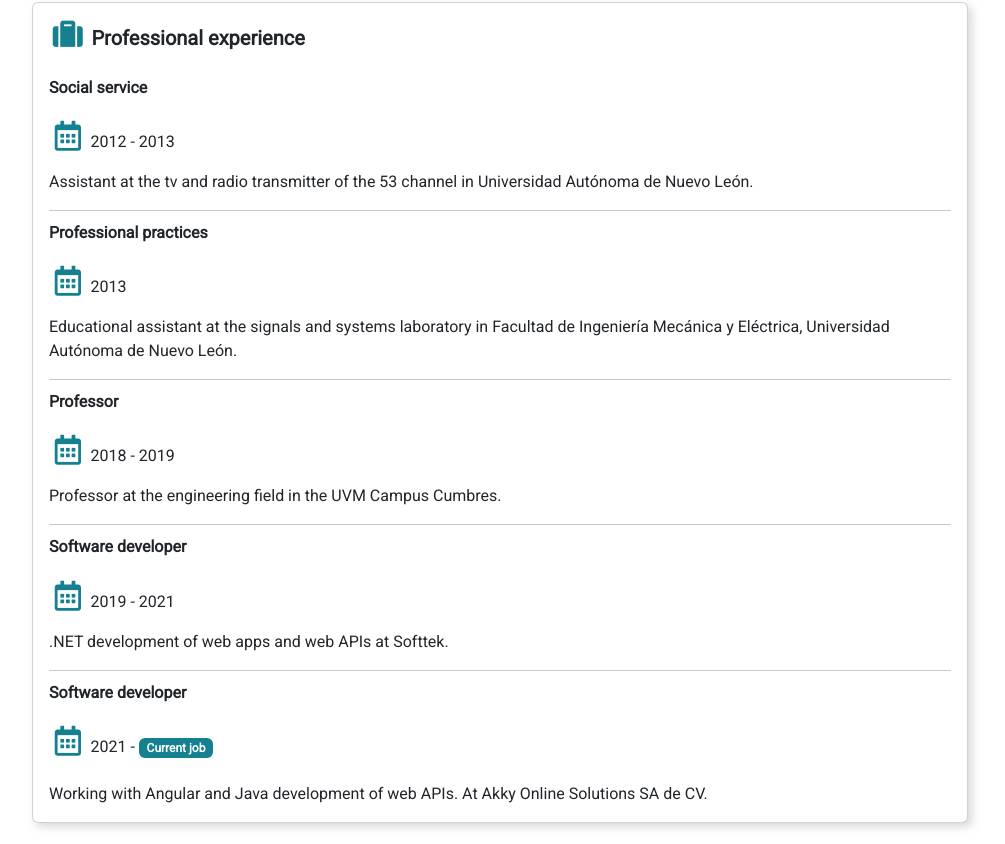
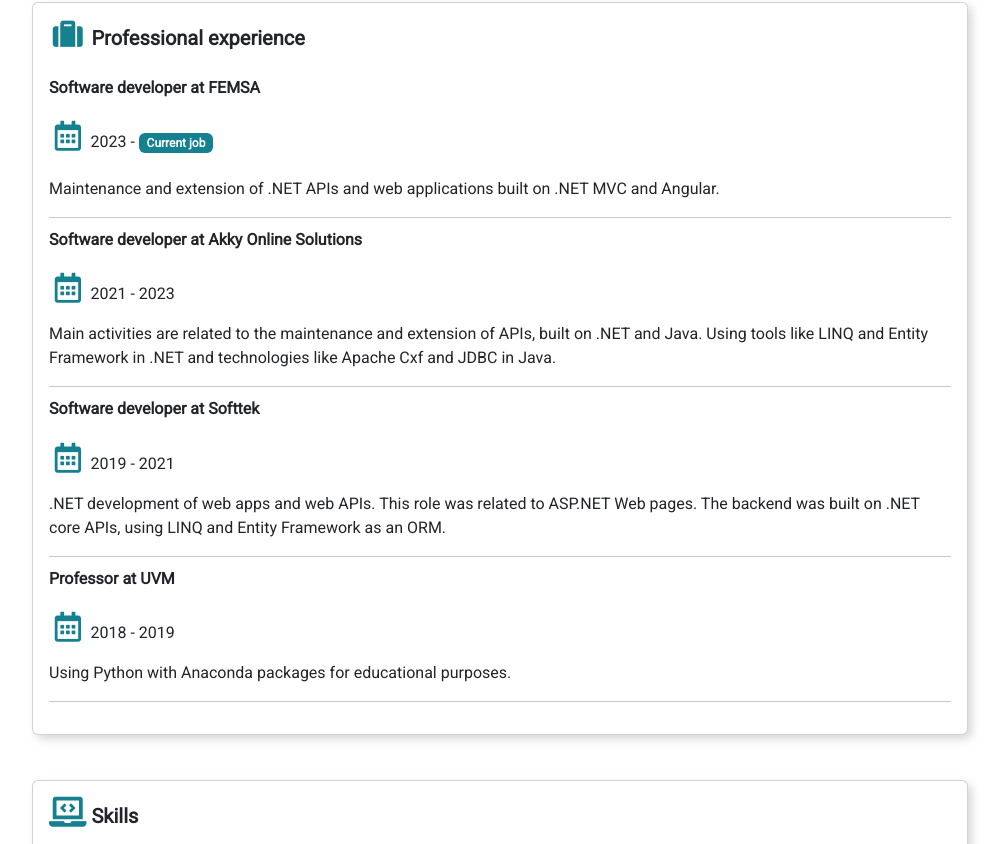
Before and after one commit to FranciscoVillanuevaV/myCv, a React (Create React App) app: page / in a window 1280 px wide. Shown: the part 976-1820 px from the top of the page, without its empty margins (140-1145 px from the left). Built offline with nearby package versions, Linux system fonts and the light colour scheme.

Commit message:
experience fix

```diff
--- a/src/Components/Experience.js
+++ b/src/Components/Experience.js
@@ -10,54 +10,45 @@
           experience
         </Card.Title>
         <br />
-        <Card.Subtitle>Social service</Card.Subtitle>
+        <Card.Subtitle>Software developer at FEMSA</Card.Subtitle>
         <br />
         <Card.Text>
-          <i className="far fa-calendar-alt fa-fw icons"></i> 2012 - 2013
+          <i className="far fa-calendar-alt fa-fw icons"></i> 2023 -{" "}
+          <span className="h1 badge text-white">Current job</span>
         </Card.Text>
         <Card.Text className="text-justify">
-          Assistant at the tv and radio transmitter of the 53 channel in
-          Universidad Autónoma de Nuevo León.
+          Maintenance and extension of .NET APIs and web applications built on .NET MVC and Angular.
         </Card.Text>
         <hr />
-        <Card.Subtitle>Professional practices</Card.Subtitle>
+        <Card.Subtitle>Software developer at Akky Online Solutions</Card.Subtitle>
         <br />
         <Card.Text>
-          <i className="far fa-calendar-alt fa-fw icons"></i> 2013
+          <i className="far fa-calendar-alt fa-fw icons"></i> 2021 - 2023
         </Card.Text>
         <Card.Text className="text-justify">
-          Educational assistant at the signals and systems laboratory in
-          Facultad de Ingeniería Mecánica y Eléctrica, Universidad Autónoma de
-          Nuevo León.
+          Main activities are related to the maintenance and extension of APIs, built on .NET and Java.
+          Using tools like LINQ and Entity Framework in .NET and technologies like Apache Cxf and JDBC in Java.
         </Card.Text>
         <hr />
-        <Card.Subtitle>Professor</Card.Subtitle>
+        <Card.Subtitle>Software developer at Softtek</Card.Subtitle>
+        <br />
+        <Card.Text>
+          <i className="far fa-calendar-alt fa-fw icons"></i> 2019 - 2021
+        </Card.Text>
+        <Card.Text className="text-justify">
+          .NET development of web apps and web APIs. This role was related to ASP.NET Web pages.
+          The backend was built on .NET core APIs, using LINQ and Entity Framework as an ORM.
+        </Card.Text>
+        <hr />
+        <Card.Subtitle>Professor at UVM</Card.Subtitle>
         <br />
         <Card.Text>
           <i className="far fa-calendar-alt fa-fw icons"></i> 2018 - 2019
         </Card.Text>
         <Card.Text className="text-justify">
-          Professor at the engineering field in the UVM Campus Cumbres.
+          Using Python with Anaconda packages for educational purposes.
         </Card.Text>
         <hr />
-        <Card.Subtitle>Software developer</Card.Subtitle>
-        <br />
-        <Card.Text>
-          <i className="far fa-calendar-alt fa-fw icons"></i> 2019 - 2021
-        </Card.Text>
-        <Card.Text className="text-justify">
-          .NET development of web apps and web APIs at Softtek.
-        </Card.Text>
-        <hr />
-        <Card.Subtitle>Software developer</Card.Subtitle>
-        <br />
-        <Card.Text>
-          <i className="far fa-calendar-alt fa-fw icons"></i> 2021 -{" "}
-          <span className="h1 badge text-white">Current job</span>
-        </Card.Text>
-        <Card.Text className="text-justify">
-          Working with Angular and Java development of web APIs. At Akky Online Solutions SA de CV.
-        </Card.Text>
       </Card.Body>
     </Card>
   );
```
